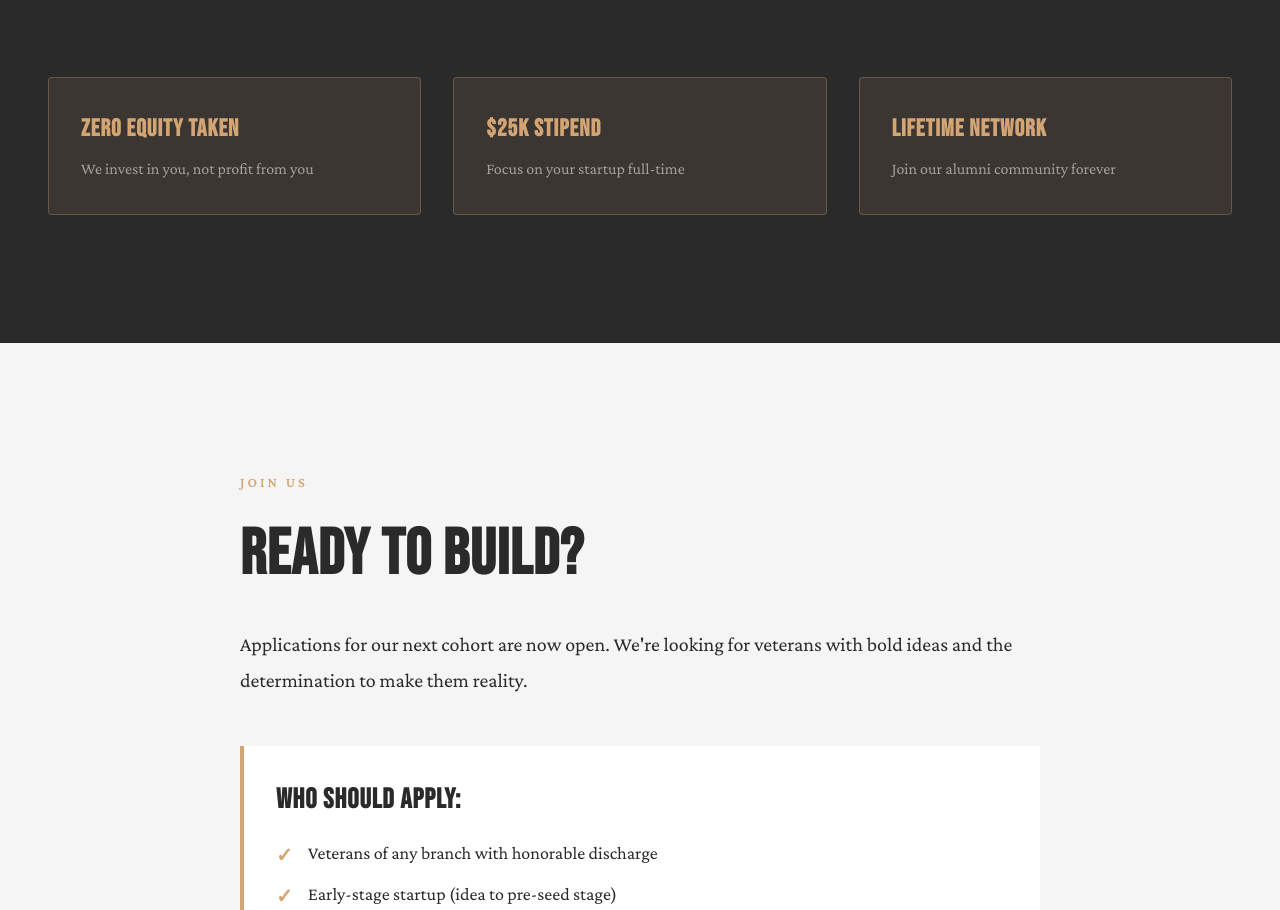
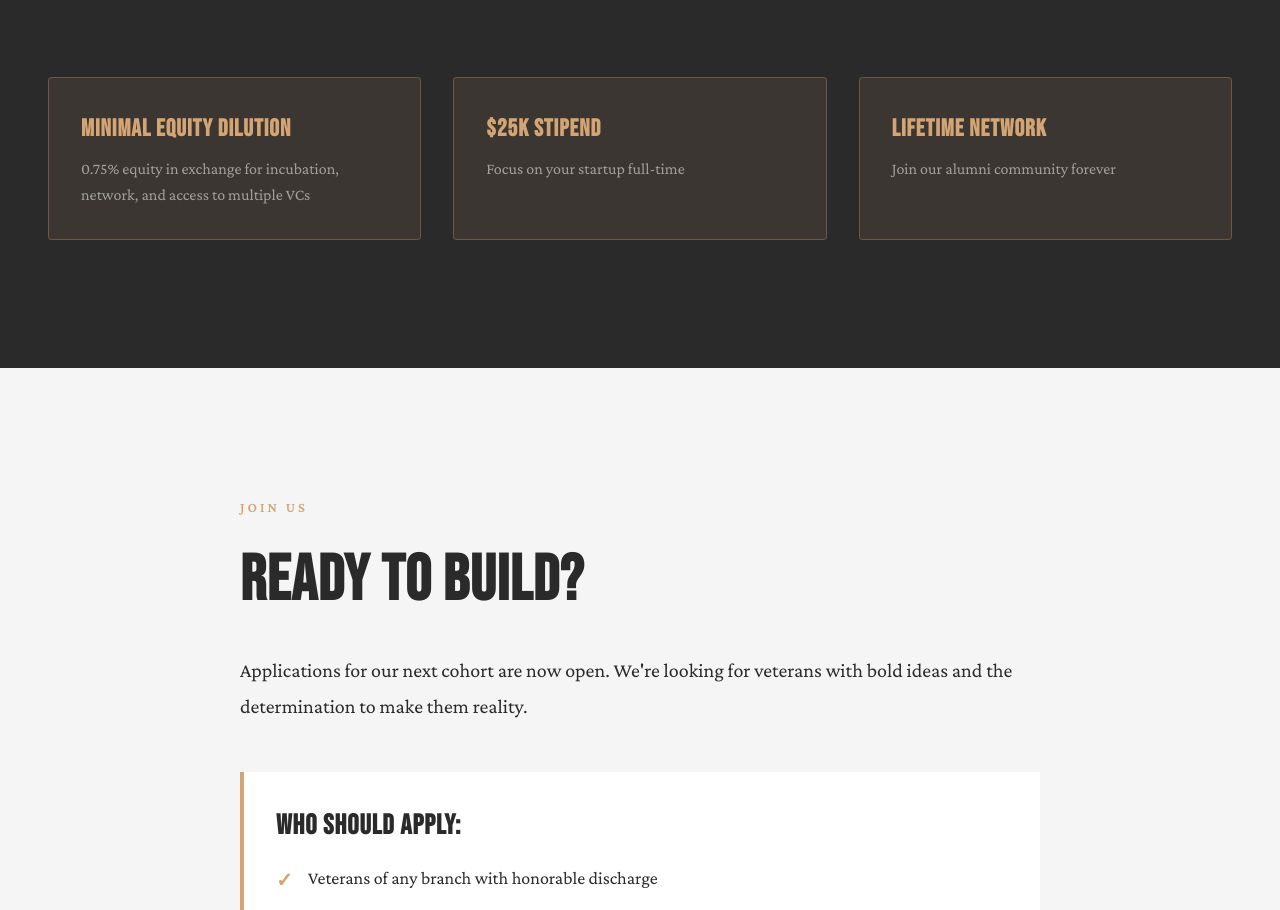
Before and after one commit to calebdean104/watchtower, a plain HTML site: page index.html in a window 1280 px wide. Shown: the part 2808-3718 px from the top of the page. Drawn offline with nearby package versions, Linux system fonts and the light colour scheme.

Commit message:
update text

```diff
--- a/index.html
+++ b/index.html
@@ -134,8 +134,8 @@
 
             <div class="program-benefits">
                 <div class="benefit">
-                    <strong>Zero Equity Taken</strong>
-                    <span>We invest in you, not profit from you</span>
+                    <strong>Minimal equity dilution</strong>
+                    <span>0.75% equity in exchange for incubation, network, and access to multiple VCs</span>
                 </div>
                 <div class="benefit">
                     <strong>$25K Stipend</strong>
```
